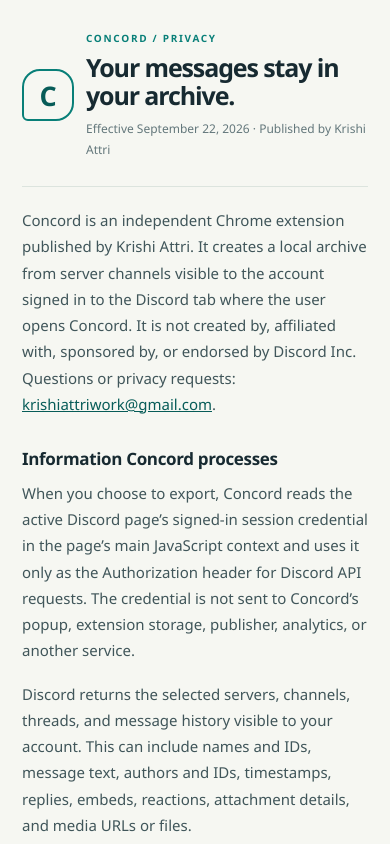
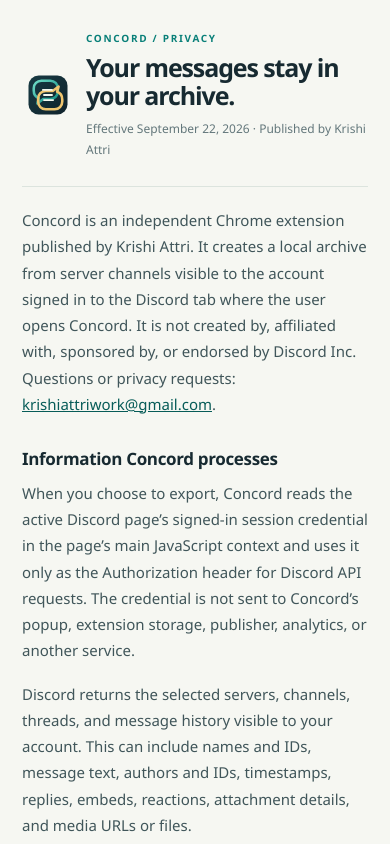
Before and after one commit to Archerkattri/concord-privacy, a plain HTML site: page index.html in a window 390 px wide. Shown: the top 844 px of the page. Drawn offline with Linux system fonts and the light colour scheme.

Commit message:
Use Concord logo on privacy page

```diff
--- a/index.html
+++ b/index.html
@@ -7,14 +7,14 @@
     :root{color-scheme:light;--ink:#172a31;--muted:#63777b;--paper:#f6f7f2;--line:#dce4de;--teal:#087f78;--teal-dark:#075c58}
     *{box-sizing:border-box}body{margin:0;background:var(--paper);color:var(--ink);font:15px/1.75 "Aptos","Segoe UI",system-ui,sans-serif}
     main{max-width:900px;margin:0 auto;padding:52px 28px 44px}header{display:flex;align-items:center;gap:18px;padding:0 0 26px;border-bottom:1px solid var(--line)}
-    .mark{width:62px;height:62px;flex:none;border:2px solid var(--teal);border-radius:22px 22px 22px 7px;display:grid;place-items:center;color:var(--teal-dark);font-size:32px;font-weight:800;line-height:1}
+    .mark{display:block;width:62px;height:62px;flex:none;object-fit:contain}
     .eyebrow{margin:0 0 5px;color:var(--teal);font-size:10px;font-weight:800;letter-spacing:.17em}h1{margin:0;font-size:32px;line-height:1.15;letter-spacing:-.045em}.date{margin:8px 0 0;color:var(--muted);font-size:12px}
     article{padding-top:20px}article p{margin:0 0 17px;color:#40565a}h2{margin:27px 0 6px;font-size:17px;letter-spacing:-.02em}a{color:var(--teal-dark)}code{padding:1px 4px;border-radius:4px;background:#e9efea;font-size:.88em}
-    footer{margin-top:35px;padding-top:15px;border-top:1px solid var(--line);color:var(--muted);font-size:12px}@media(max-width:600px){main{padding:30px 22px}header{gap:12px}.mark{width:52px;height:52px;border-radius:18px 18px 18px 6px;font-size:27px}h1{font-size:25px}}
+    footer{margin-top:35px;padding-top:15px;border-top:1px solid var(--line);color:var(--muted);font-size:12px}@media(max-width:600px){main{padding:30px 22px}header{gap:12px}.mark{width:52px;height:52px}h1{font-size:25px}}
   </style>
 </head>
 <body><main>
-  <header><div class="mark" aria-hidden="true">C</div><div><p class="eyebrow">CONCORD / PRIVACY</p><h1>Your messages stay in your archive.</h1><p class="date">Effective September 22, 2026 · Published by Krishi Attri</p></div></header>
+  <header><img class="mark" src="concord-icon.svg" alt="Concord logo"><div><p class="eyebrow">CONCORD / PRIVACY</p><h1>Your messages stay in your archive.</h1><p class="date">Effective September 22, 2026 · Published by Krishi Attri</p></div></header>
   <article>
     <p>Concord is an independent Chrome extension published by Krishi Attri. It creates a local archive from server channels visible to the account signed in to the Discord tab where the user opens Concord. It is not created by, affiliated with, sponsored by, or endorsed by Discord Inc. Questions or privacy requests: <a href="mailto:krishiattriwork@gmail.com">krishiattriwork@gmail.com</a>.</p>
     <h2>Information Concord processes</h2>
```
Also changed, not shown: concord-icon.svg (added).
